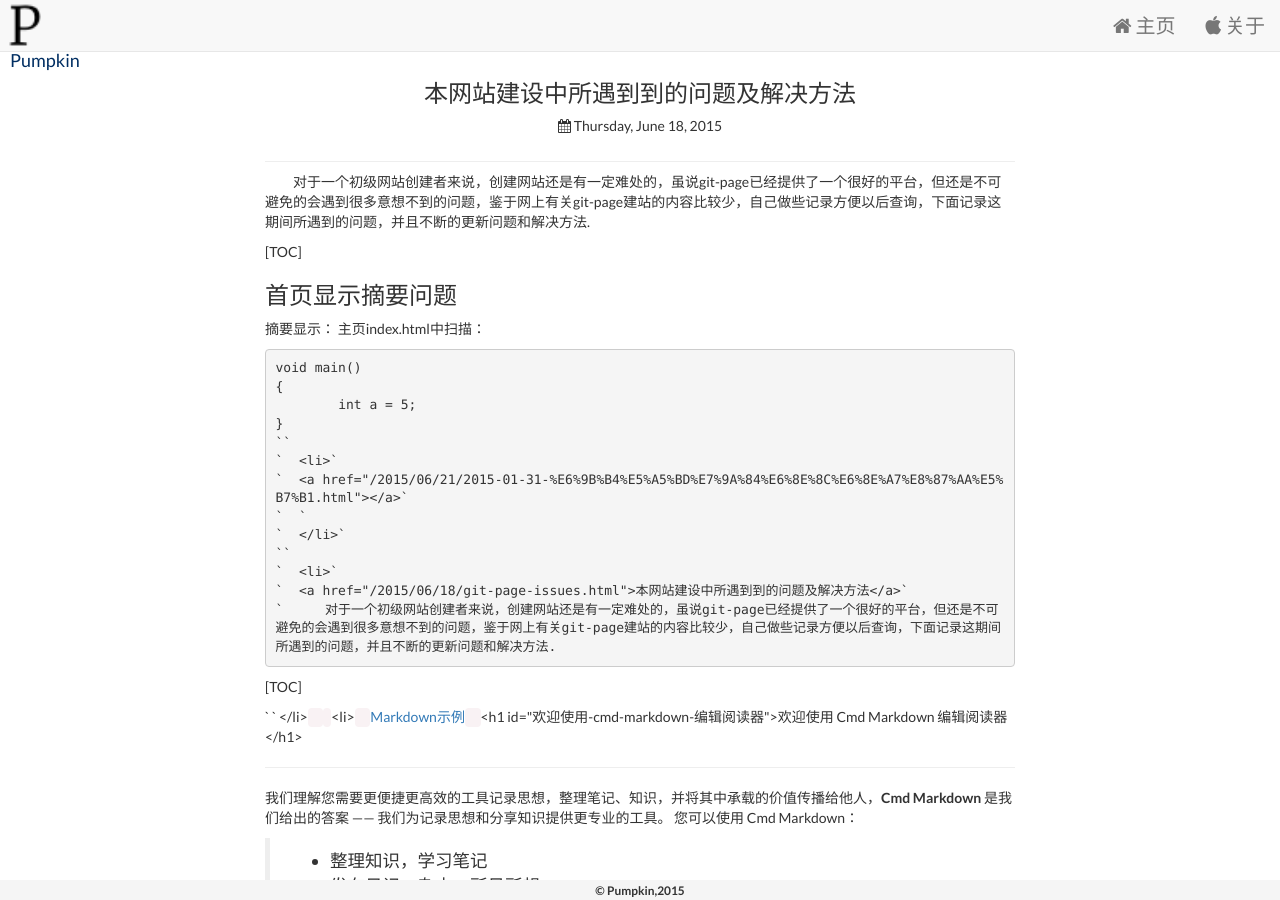
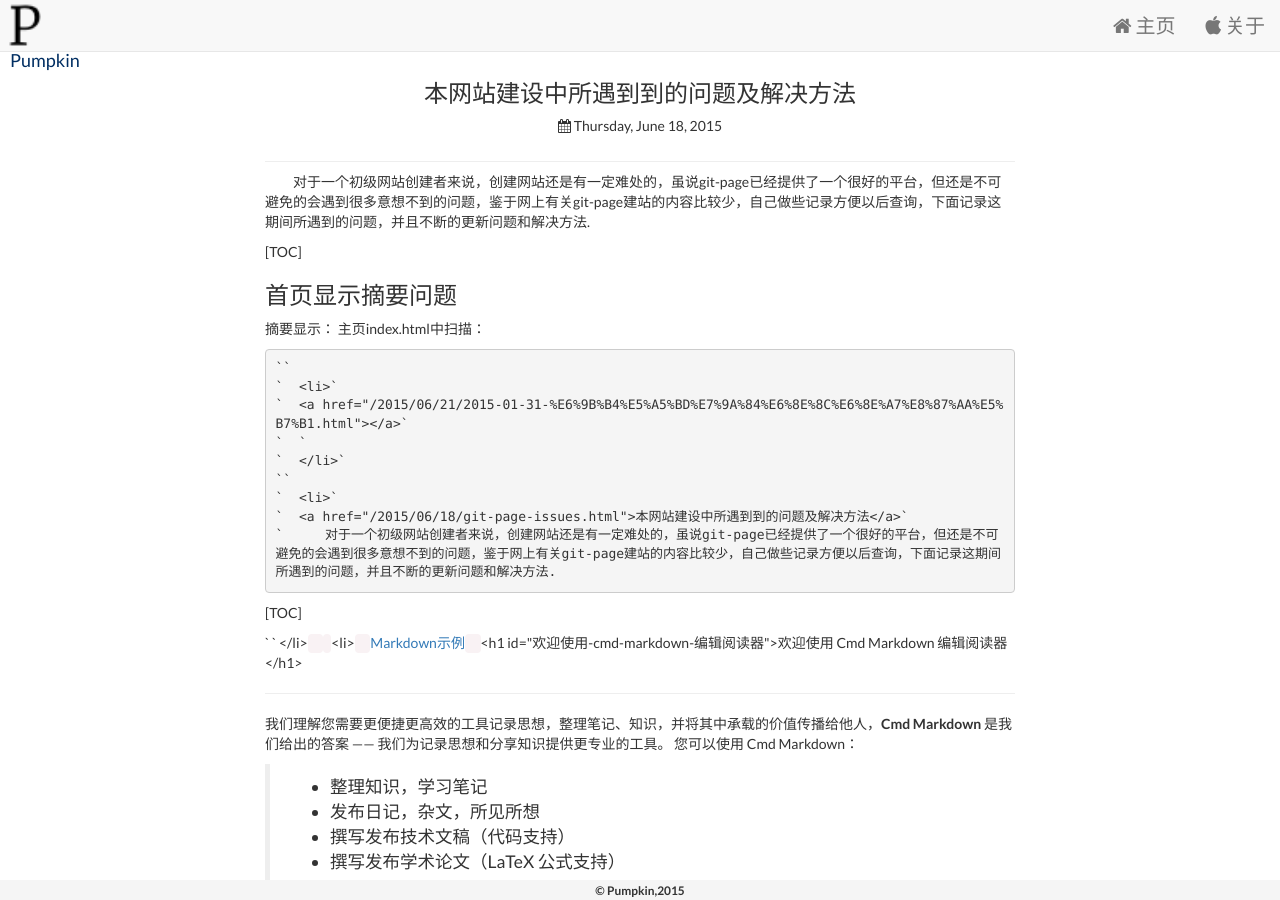
Before and after one commit to LarryBrick/jekyll_demo, a Jekyll site: the page built from _posts/2015-06-18-git-page-issues.md, in a window 1280 px wide and 900 px high. Built offline with Jekyll 4.4.1, drawn with Linux system fonts in a browser that asks for light colours; nearby versions of some CDN libraries.

```diff
--- a/_posts/2015-06-18-git-page-issues.md
+++ b/_posts/2015-06-18-git-page-issues.md
@@ -18,10 +18,6 @@
 摘要显示：
 主页index.html中扫描：
 
-	void main()
-	{
-		int a = 5;
-	}
 	`{% for post in site.posts %}`
 	`  <li>`
 	`  <a href="{{ post.url }}">{{ post.title }}</a>`
```
